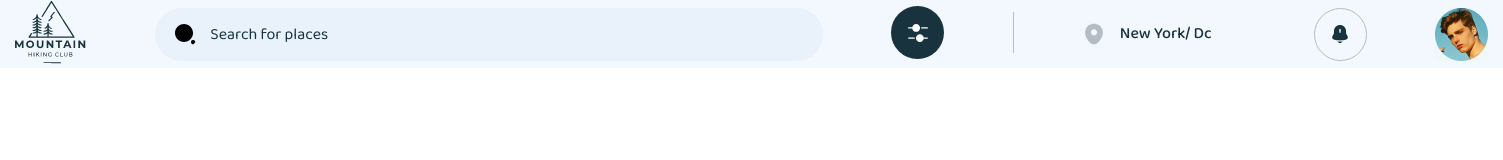
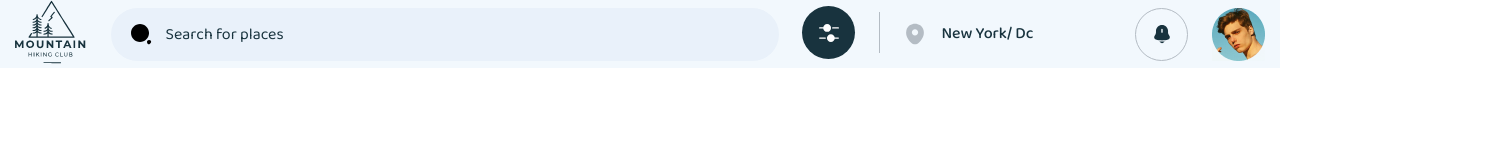
Before and after one commit to MariaYefimenko/practice-dot-pixel-agency, a plain HTML site: page index.html in a window 1280 px wide. Shown: the whole page, 1503 px wide, since content can reach past the window. Drawn offline with nearby package versions, Linux system fonts and the light colour scheme.

Commit message:
styles.css

```diff
--- a/css/styles.css
+++ b/css/styles.css
@@ -1,5 +1,5 @@
 .container {
-    width: 1473px;
+    max-width: 1473px;
     padding: 0 15px;
     display: flex;
     background-color: #F2F8FD;
```
